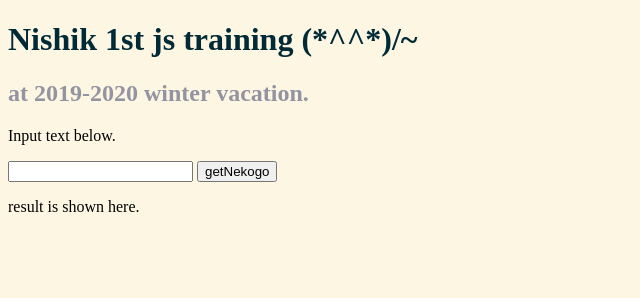
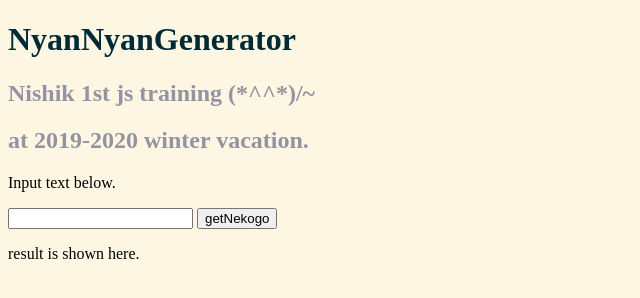
Before and after one commit to nishikawa-shi/NyanNyanGenerator_js, a website: page public/index.html in a window 1280 px wide. Shown: the whole page, without its empty margins (0-640 px from the left). Drawn offline with Linux system fonts and the light colour scheme.

Commit message:
add class based on BEM

```diff
--- a/public/index.html
+++ b/public/index.html
@@ -14,11 +14,25 @@
     <title>NyanNyanGenerator</title>
   </head>
   <body>
-    <h1>Nishik 1st js training (*^^*)/~</h1>
-    <h2>at 2019-2020 winter vacation.</h2>
-    <p>Input text below.</p>
-    <input type="text" />
-    <button onClick="calculateNekogo()">getNekogo</button>
-    <p>result is shown here.</p>
+    <header class="title-header">
+      <h1 class="title-header__main-text">NyanNyanGenerator</h1>
+      <h2 class="title-header__sub-text_description">
+        Nishik 1st js training (*^^*)/~
+      </h2>
+      <h2 class="title-header__sub-text_datetime">
+        at 2019-2020 winter vacation.
+      </h2>
+    </header>
+    <section class="calculation-section">
+      <p class="calculation-section__description">Input text below.</p>
+      <input type="text" class="calculation-section__input" />
+      <button
+        onClick="calculateNekogo()"
+        class="calculation-section__calculate-button"
+      >
+        getNekogo
+      </button>
+      <p class="calculation-section__placeholder">result is shown here.</p>
+    </section>
   </body>
 </html>
```
